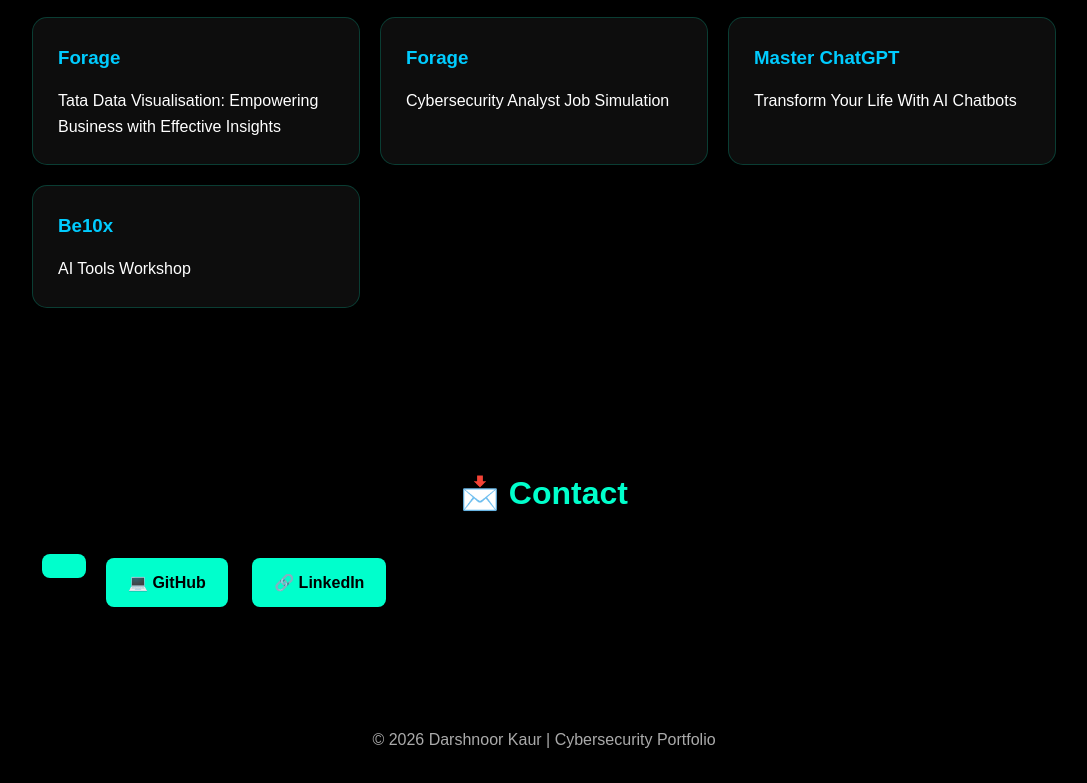
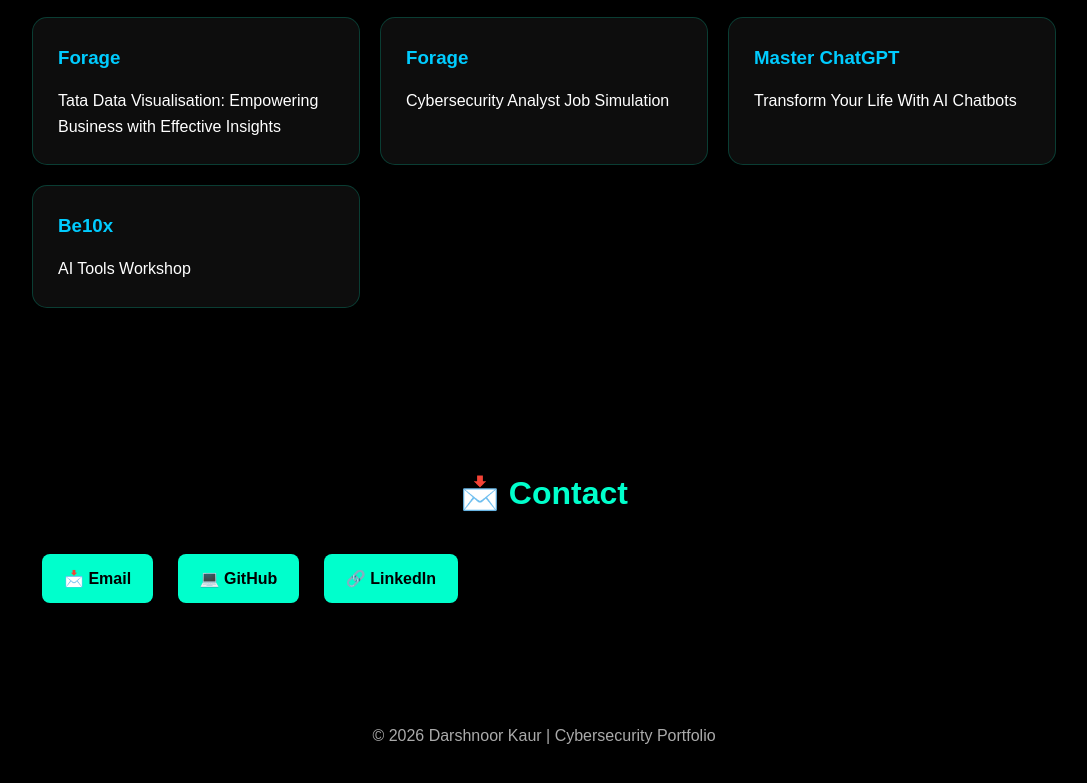
Before and after one commit to darshnoor30/darshnoor30.github.io, a plain HTML site: page index.html in a window 1280 px wide. Shown: the part 2016-2799 px from the top of the page, without its empty margins (96-1183 px from the left). Drawn offline with Linux system fonts and the light colour scheme.

Commit message:
Update index.html

```diff
--- a/index.html
+++ b/index.html
@@ -298,7 +298,7 @@
     <h2>📩 Contact</h2>
 
     <div class="contact-links">
-      <a class="btn" href="https://mail.google.com/mail/?view=cm&fs=1&to=kaurdarshnoor30@gmail.com" target="_blank">
+      <a class="btn" href="https://mail.google.com/mail/?view=cm&fs=1&to=kaurdarshnoor30@gmail.com" target="_blank">📩 Email</a>
 
       <a class="btn" href="https://github.com/darshnoor30" target="_blank">💻 GitHub</a>
 
```
